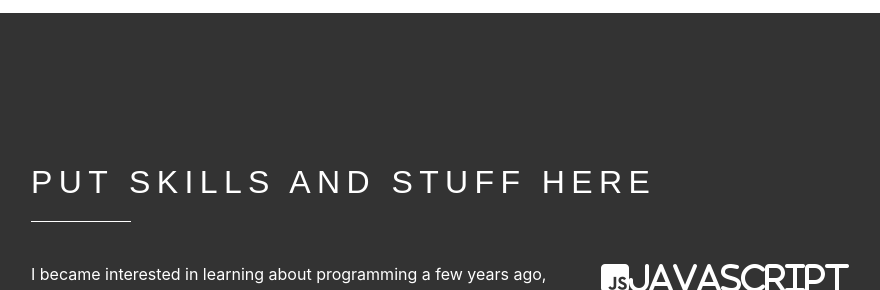
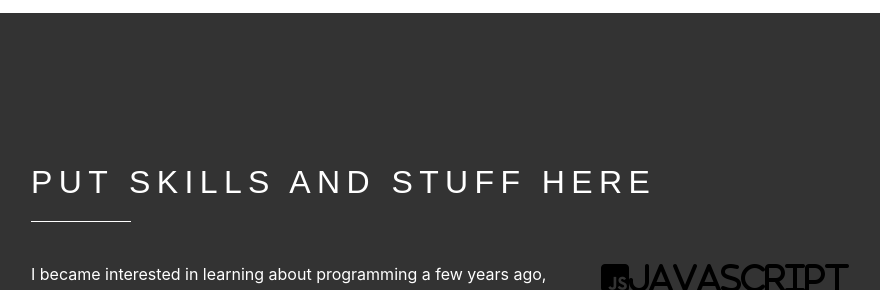
Before and after one commit to superjjang1/personalport, a plain HTML site: page index.html in a window 1280 px wide. Shown: the part 1701-1991 px from the top of the page, without its empty margins (54-934 px from the left). Drawn offline with nearby package versions, Linux system fonts and the light colour scheme; a web font is replaced by a local one.

Commit message:
changed color

```diff
--- a/stylesheet/style.css
+++ b/stylesheet/style.css
@@ -1008,6 +1008,9 @@ body {
   line-height: 1.5;
   color: #212529;
   background-color: #fff;
+}
+i {
+  color: black;
 }
 
 a {
```
